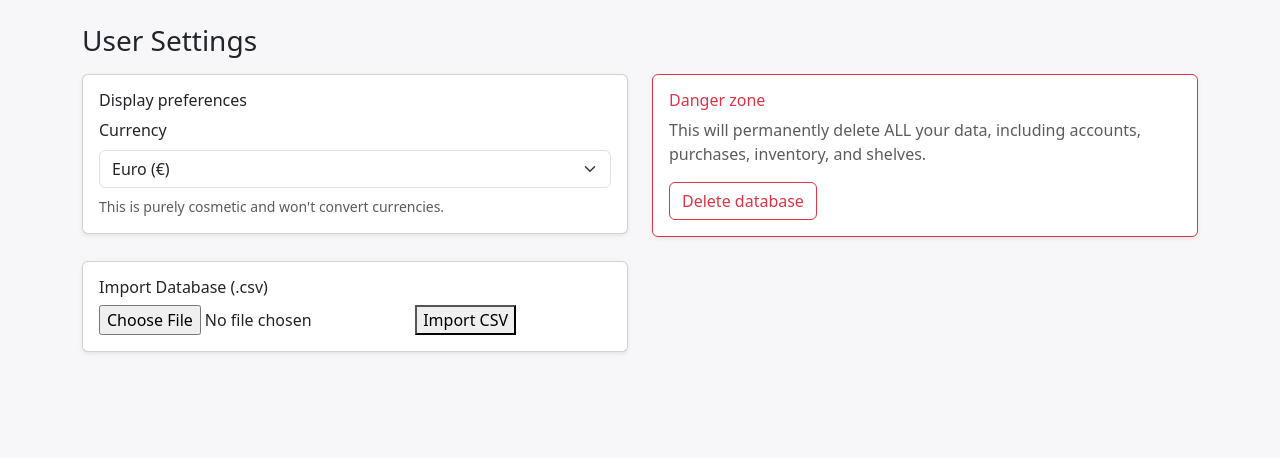
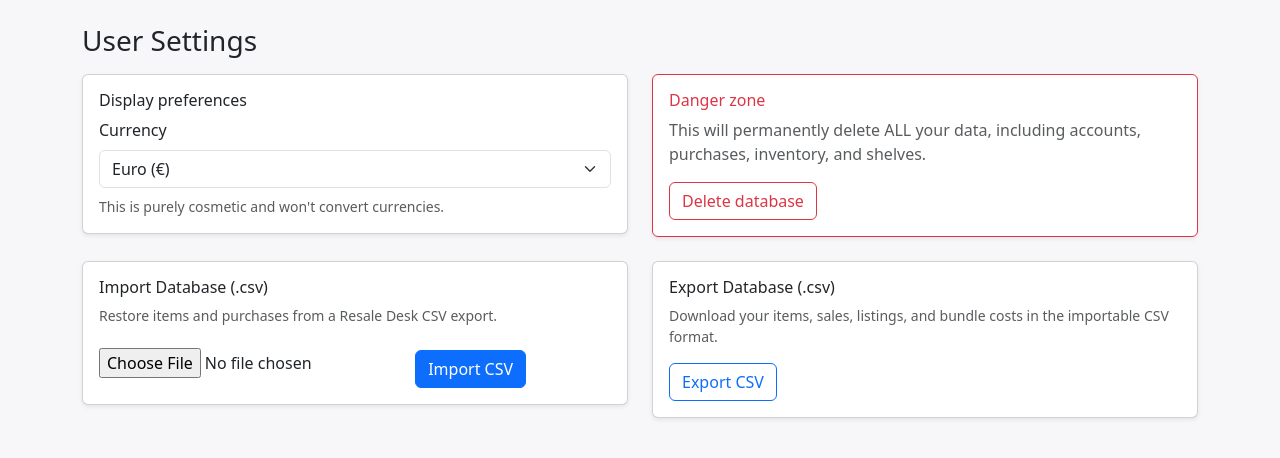
Before and after one commit to Dommus/Resale-Desk, a Flask app: page /user in a window 1280 px wide. Shown: the part 56-514 px from the top of the page. Run offline with Flask 3, Linux system fonts and the light colour scheme; a user stored in the database is signed in.

Commit message:
implement csv export

```diff
--- a/app.py
+++ b/app.py
@@ -6,7 +6,7 @@ from urllib.parse import urlparse
 from models import db, User, Shelf, Item, Purchase, ItemStatus, PurchaseType, Listing, ListingStatus, Sale
 from utilities import login_manager, parse_date, parse_decimal, parse_quantity, process_csv
 
-from flask import Flask, render_template, request, redirect, url_for, flash
+from flask import Flask, Response, render_template, request, redirect, url_for, flash
 from flask_login import login_user, logout_user, login_required, current_user
 from sqlalchemy import or_, cast, String, inspect, text
 from werkzeug.security import generate_password_hash, check_password_hash
@@ -1099,3 +1099,83 @@ def import_csv():
 
     flash(message, 'success')
     return redirect(url_for('user'))
+
+@app.route('/user/export-csv')
+@login_required
+def export_csv():
+    purchases = Purchase.query.filter_by(user_id=current_user.id).all()
+    items = Item.query.filter_by(user_id=current_user.id).order_by(Item.id).all()
+
+    def csv_money(value):
+        return f"{value:.2f}" if value is not None else ""
+
+    def csv_date(value):
+        return value.isoformat() if value else ""
+
+    def item_listing(item):
+        if item.sale and item.sale.listing:
+            return item.sale.listing
+        active_listing = next(
+            (listing for listing in item.listings if listing.status == ListingStatus.ACTIVE),
+            None,
+        )
+        return active_listing or (item.listings[0] if item.listings else None)
+
+    output = StringIO(newline="")
+    writer = csv.writer(output, lineterminator="\n")
+    writer.writerow([
+        "Bundle", "Quantity", "Sold Quantity", "Item", "Status",
+        "Sales platform", "Bought date", "Sold date", "Buy price (unit)",
+        "Sell price (total)", "Sold price", "Profit", "Notes", "",
+        "Bundle Name", "Bundle Cost",
+    ])
+
+    for item in items:
+        purchase = item.purchase
+        listing = item_listing(item)
+        platform = (
+            listing.platform if listing else None
+        ) or (purchase.platform if purchase else None) or ""
+        buy_price_unit = ""
+        if purchase and purchase.purchase_type == PurchaseType.SINGLE and item.quantity:
+            buy_price_unit = csv_money(purchase.total_cost / item.quantity)
+
+        writer.writerow([
+            purchase.name if purchase and purchase.purchase_type == PurchaseType.BUNDLE else "Individual",
+            item.quantity,
+            item.quantity_sold,
+            item.name,
+            item.status.value,
+            platform,
+            csv_date(purchase.date if purchase else None),
+            csv_date(item.sale.sale_date if item.sale else None),
+            buy_price_unit,
+            csv_money(listing.listing_price if listing else None),
+            csv_money(item.sale.sale_price if item.sale else None),
+            csv_money(item.sale.profit if item.sale and item.sale.profit is not None else None),
+            item.notes or "",
+            "",
+            "",
+            "",
+        ])
+
+    exported_bundles = set()
+    for purchase in purchases:
+        if purchase.purchase_type != PurchaseType.BUNDLE:
+            continue
+        bundle_name = purchase.name or ""
+        bundle_key = (" ".join(bundle_name.casefold().split()), purchase.total_cost)
+        if bundle_key in exported_bundles:
+            continue
+        exported_bundles.add(bundle_key)
+        writer.writerow([
+            "", "", "", "", "", "", "", "", "", "", "", "", "", "",
+            bundle_name,
+            csv_money(purchase.total_cost),
+        ])
+
+    response = Response("\ufeff" + output.getvalue(), mimetype="text/csv")
+    response.headers["Content-Disposition"] = (
+        f"attachment; filename=resale-desk-export-{date.today().isoformat()}.csv"
+    )
+    return response
--- a/templates/user.html
+++ b/templates/user.html
@@ -40,10 +40,21 @@
         <div class="card shadow-sm">
             <div class="card-body">
                 <h6 class="card-title">Import Database (.csv)</h6>
+                <p class="text-muted small">Restore items and purchases from a Resale Desk CSV export.</p>
                 <form method="post" enctype="multipart/form-data" action="{{ url_for('import_csv') }}">
                     <input type="file" name="csv_file" accept=".csv" required>
-                    <button type="submit">Import CSV</button>
+                    <button type="submit" class="btn btn-primary mt-2">Import CSV</button>
                 </form>
+            </div>
+        </div>
+    </div>
+
+    <div class="col-lg-6">
+        <div class="card shadow-sm">
+            <div class="card-body">
+                <h6 class="card-title">Export Database (.csv)</h6>
+                <p class="text-muted small">Download your items, sales, listings, and bundle costs in the importable CSV format.</p>
+                <a href="{{ url_for('export_csv') }}" class="btn btn-outline-primary">Export CSV</a>
             </div>
         </div>
     </div>
```
